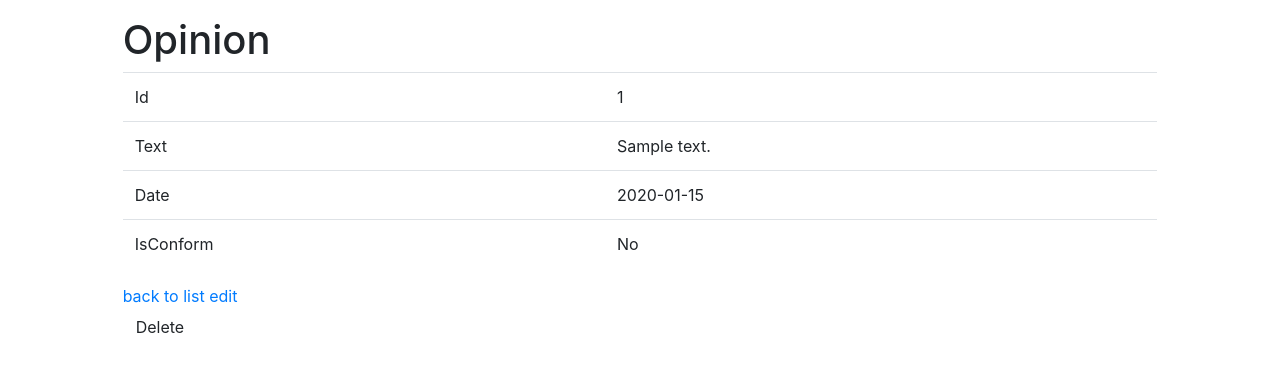
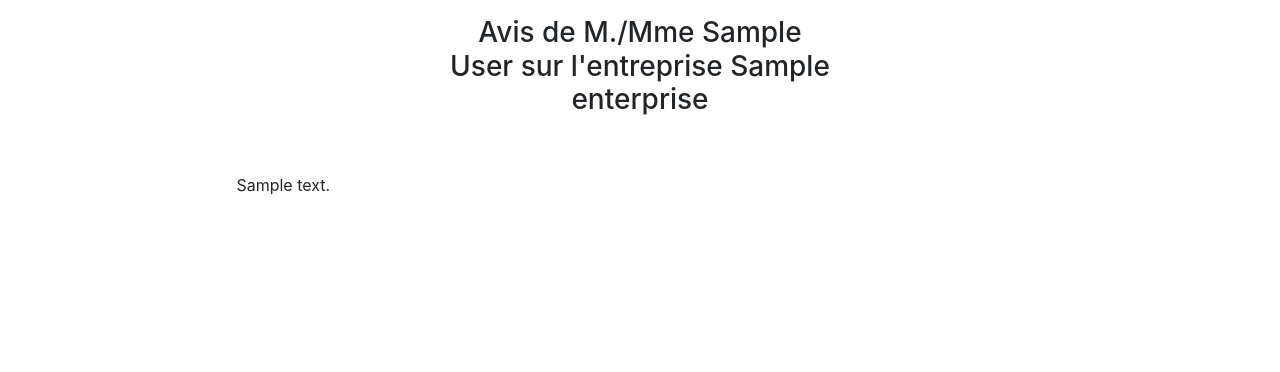
Before and after one commit to VictorSvenn/Brandvisor, a Symfony app: template templates/opinion/show.html.twig in a window 1280 px wide. Shown: the part 62-434 px from the top of the page. Run offline with Twig, Linux system fonts and the light colour scheme; the template is opened without the code that fills it: most values are stand-ins (such as "Sample title", 1, 10 or a date in 2020); some libraries are stand-ins or nearby versions.

Commit message:
afficher avis

```diff
--- a/src/Controller/OpinionController.php
+++ b/src/Controller/OpinionController.php
@@ -20,7 +20,6 @@ class OpinionController extends AbstractController
 {
     /**
      * @Route("/new", name="opinion_new", methods={"GET","POST"})
-     * @IsGranted("ROLE_CONSUMER")
      */
     public function new(Request $request): Response
     {
@@ -53,9 +52,6 @@ class OpinionController extends AbstractController
 
     /**
      * @Route("/{id}", name="opinion_show", methods={"GET"})
-     * @IsGranted("ROLE_ENTERPRISE")
-     * @IsGranted("ROLE_CONSUMER")
-     * @IsGranted("ROLE_EXPERT")
      */
     public function show(Opinion $opinion): Response
     {
--- a/templates/home/home.html.twig
+++ b/templates/home/home.html.twig
@@ -78,20 +78,25 @@
                     <div class="col-6 my-auto ">
                         <h2>Paroles de consommateur</h2>
                         {% for consumerAdvice in consumerAdvices %}
+                            <a href="{{ path('opinion_show', { 'id': consumerAdvice.id }) }}">
+
                                 <div class="bg-white rounded p-2 m-2">
                                     <h4>{{ consumerAdvice.enterprise.name }}</h4>
                                     <p>{{ consumerAdvice.text }}</p>
                                 </div>
+                            </a>
                         {% endfor %}
                     </div>
                     {# Section "Paroles d'expert"#}
                     <div class="col-6">
                         <h2>Paroles d'expert</h2>
                         {% for expertAdvice in expertAdvices %}
+                            <a href="{{ path('opinion_show', { 'id': expertAdvice.id }) }}">
                                 <div class="bg-white rounded p-2 m-2">
                                     <h4>{{ expertAdvice.enterprise.name }}</h4>
                                     <p>{{ expertAdvice.text }}</p>
                                 </div>
+                            </a>
                         {% endfor %}
                     </div>
                 </div>
--- a/templates/opinion/_delete_form.html.twig
+++ /dev/null
@@ -1,5 +0,0 @@
-<form method="post" action="{{ path('opinion_delete', {'id': opinion.id}) }}" onsubmit="return confirm('Are you sure you want to delete this item?');">
-    <input type="hidden" name="_method" value="DELETE">
-    <input type="hidden" name="_token" value="{{ csrf_token('delete' ~ opinion.id) }}">
-    <button class="btn">Delete</button>
-</form>
--- a/templates/opinion/opinions.html.twig
+++ b/templates/opinion/opinions.html.twig
@@ -13,7 +13,7 @@
                     <div class="card-body">
                         <h5 class="card-title">Avis déposé par M./Mme {{ opinion.depositary.lastName }}</h5>
                         <p class="card-text">{{ opinion.text }}</p>
-                        <a href="#" class="btn btn-primary">Voir cet avis</a>
+                        <a href="{{ path('opinion_show', { 'id': opinion.id }) }}" class="btn btn-primary">Voir cet avis</a>
                     </div>
                 </div>
             {% endfor %}
--- a/templates/opinion/show.html.twig
+++ b/templates/opinion/show.html.twig
@@ -1,34 +1,15 @@
 {% extends 'base.html.twig' %}
 
-{% block title %}Opinion{% endblock %}
+{% block title %}Avis de {{ opinion.depositary.firstName }}{% endblock %}
 
 {% block body %}
-    <h1>Opinion</h1>
+    <div class="container-fluid">
+        <div class="row col-5 mb-5 mx-auto">
+            <h3 class="text-center mx-auto">Avis de M./Mme {{ opinion.depositary.fullName }} sur l'entreprise {{ opinion.enterprise.name }}</h3>
+        </div>
+        <div class="row col-10 my-auto mx-auto">
+            <p class="text-center">{{ opinion.text }}</p>
+        </div>
+    </div>
 
-    <table class="table">
-        <tbody>
-            <tr>
-                <th>Id</th>
-                <td>{{ opinion.id }}</td>
-            </tr>
-            <tr>
-                <th>Text</th>
-                <td>{{ opinion.text }}</td>
-            </tr>
-            <tr>
-                <th>Date</th>
-                <td>{{ opinion.date ? opinion.date|date('Y-m-d') : '' }}</td>
-            </tr>
-            <tr>
-                <th>IsConform</th>
-                <td>{{ opinion.isConform ? 'Yes' : 'No' }}</td>
-            </tr>
-        </tbody>
-    </table>
-
-    <a href="{{ path('opinion_index') }}">back to list</a>
-
-    <a href="{{ path('opinion_edit', {'id': opinion.id}) }}">edit</a>
-
-    {{ include('opinion/_delete_form.html.twig') }}
 {% endblock %}
```
Also changed, not shown: templates/opinion/edit.html.twig (deleted, +0 -13 lines), templates/opinion/index.html.twig (deleted, +0 -39 lines), templates/opinion/new.html.twig (deleted, +0 -9 lines), public/uploads/c3acb9d2bc9135a9db73dfcb4c707e0d.png (added). Lines whose indentation alone changed are shown as unchanged.
